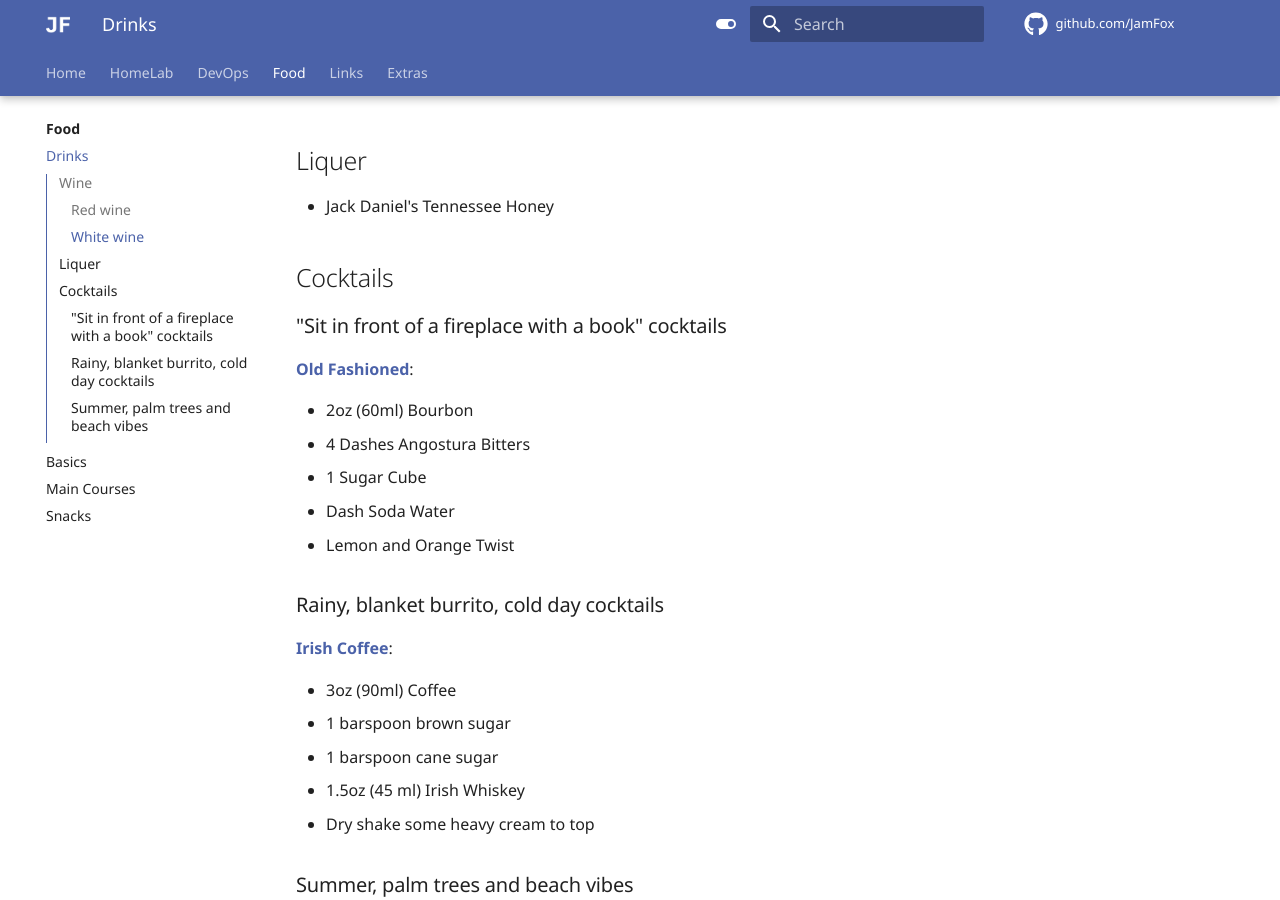
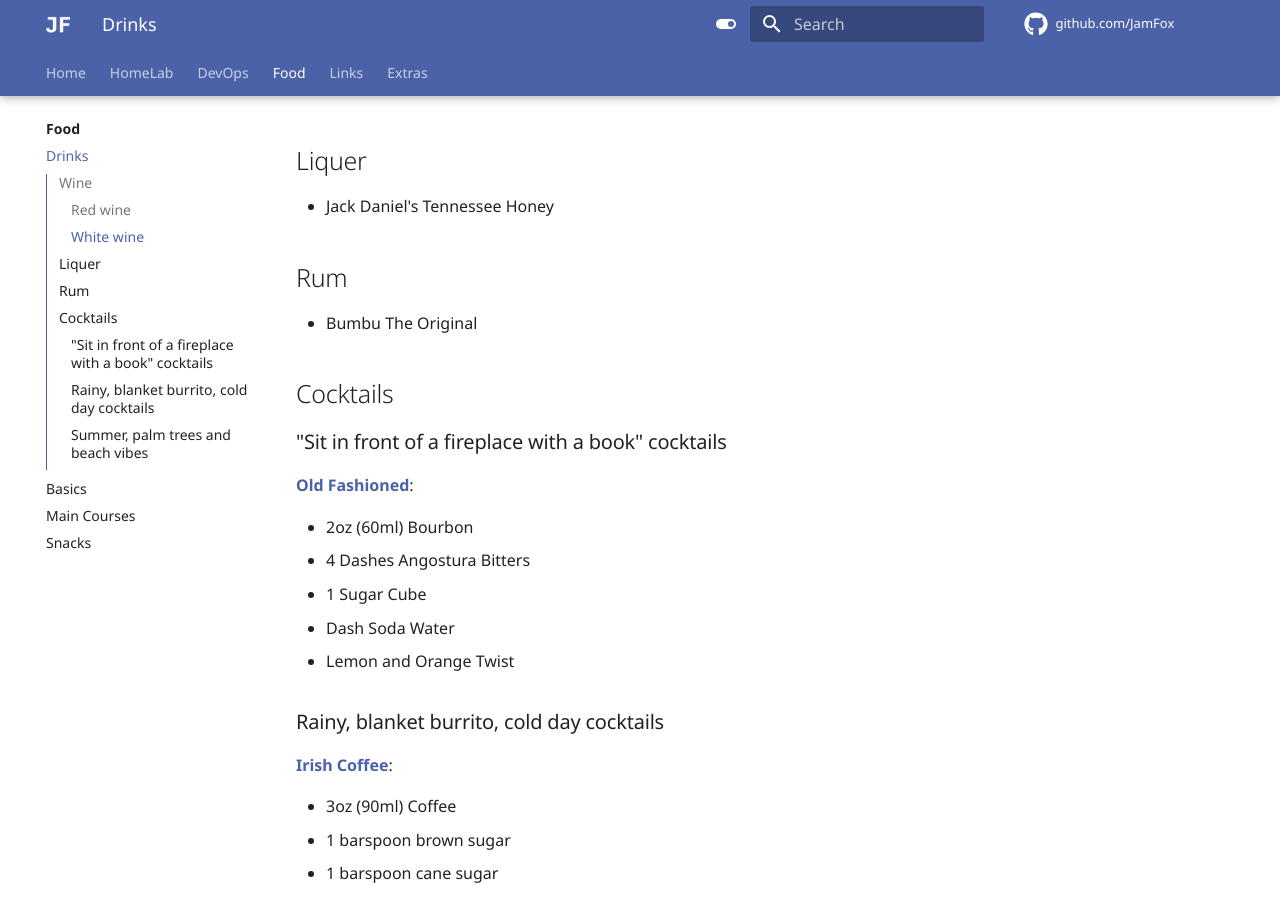
Before and after one commit to JamFox/docs.jamfox.dev, an MkDocs documentation site: the page built from docs/content/food/drinks.md, in a window 1280 px wide and 900 px high, scrolled down 618 px. Built offline with MkDocs 1.6.1 and Material for MkDocs 9.7.7, drawn with Linux system fonts in a browser that asks for light colours; comment, search, counter and statistics services are not loaded.

Commit message:
drinks: bumbu

```diff
--- a/docs/content/food/drinks.md
+++ b/docs/content/food/drinks.md
@@ -23,6 +23,10 @@ Collection of my favorite drinks.
 ## Liquer
 
 - Jack Daniel's Tennessee Honey
+
+## Rum
+
+- Bumbu The Original
 
 ## Cocktails
 
```
